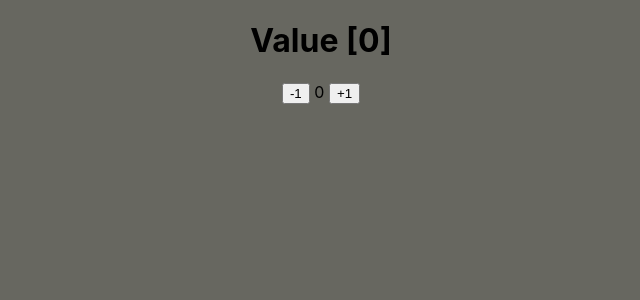
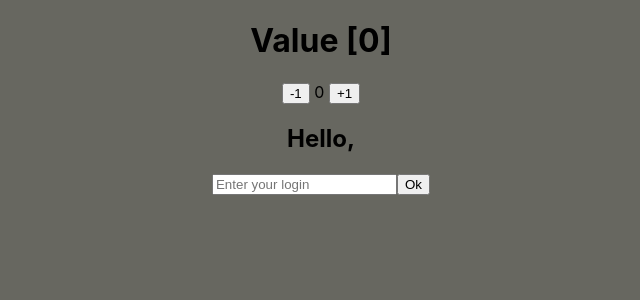
Before and after one commit to LeonZuev/redux-in, a React (Create React App) app: page / in a window 1280 px wide. Shown: the top 300 px of the page, without its empty margins (319-959 px from the left). Built offline with nearby package versions, Linux system fonts and the light colour scheme.

Commit message:
Add Login

```diff
--- a/src/App.tsx
+++ b/src/App.tsx
@@ -1,14 +1,18 @@
-import { useSelector } from 'react-redux';
 import './App.css';
 import Counter from './features/counter/Counter';
+import { useSelector } from 'react-redux';
 import { RootState } from './store';
+import Login from './features/auth/Login';
 
 function App() {
 const value = useSelector((state: RootState) => state.counter.value)
+const user = useSelector((state: RootState) => state.auth.login)
   return (
     <div className="App">
       <h1>Value [{value}]</h1>
       <Counter />
+      <h2>Hello, {user}</h2>
+      <Login />
     </div>
   );
 }
```
